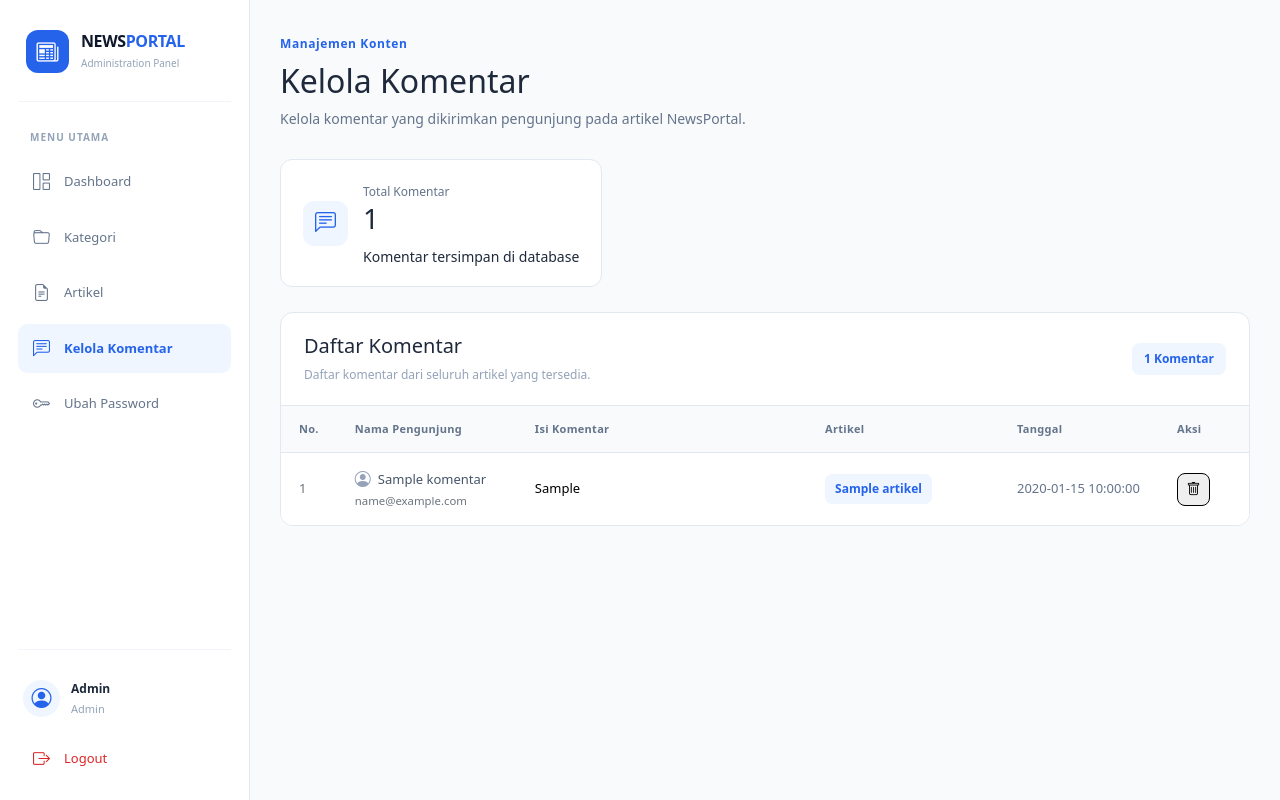
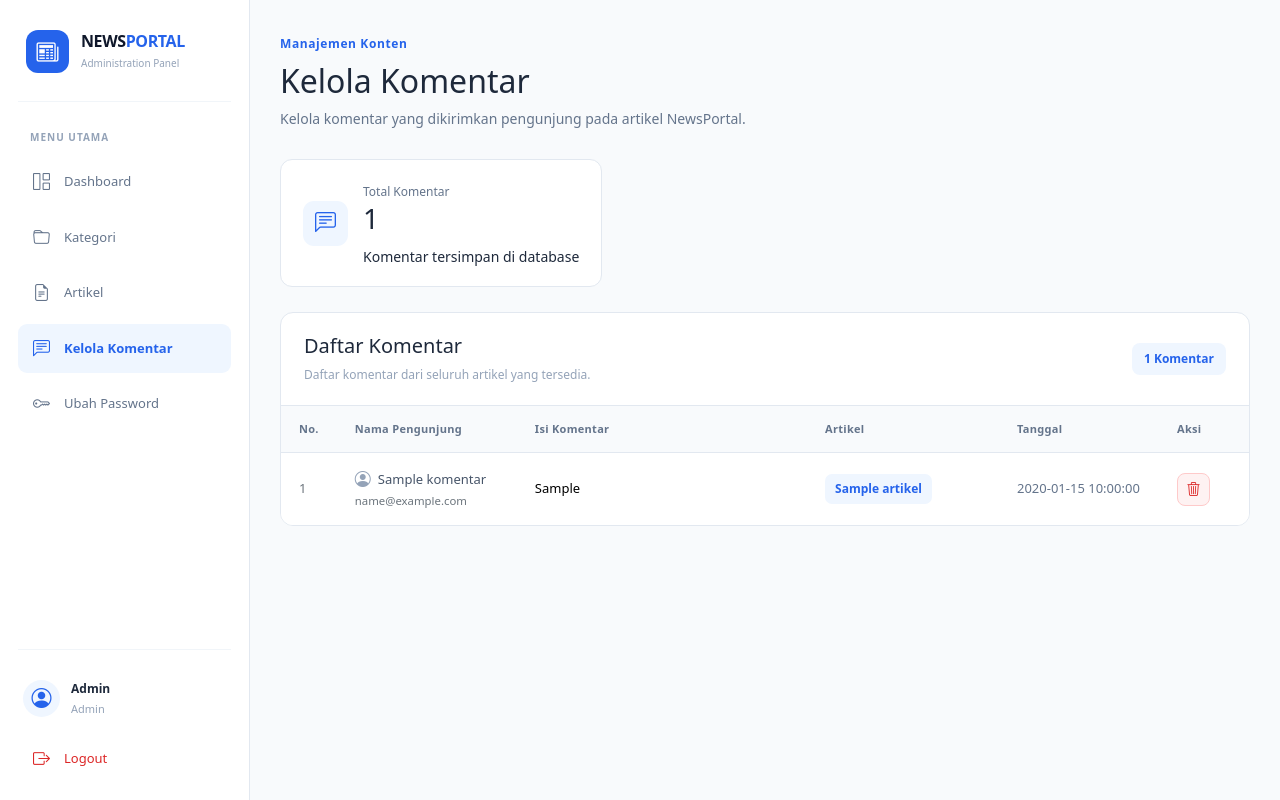
Before and after one commit to adhx0/newsportal_adhingrh, a PHP site: page /admin/komentar/index.php in a window 1280 px wide. Run offline with PHP 8.4, Linux system fonts and the light colour scheme; the visitor is signed in with stand-in values (Sample User, id 1); tables that the repository leaves empty or names only in its code hold one stand-in row (values such as "Sample post"); some libraries are stand-ins or nearby versions.

Commit message:
update index comentar

```diff
--- a/admin/komentar/index.php
+++ b/admin/komentar/index.php
@@ -176,10 +176,10 @@ include "../sidebar.php";
 
                       <button
                         type="submit"
-                        class="user-action-button delete"
+                        class="user-action-button action-delete"
                         title="Hapus komentar">
 
-                        <i class="bi bi-trash"></i>
+                        <i class="bi bi-trash3"></i>
                       </button>
 
                     </form>
```
